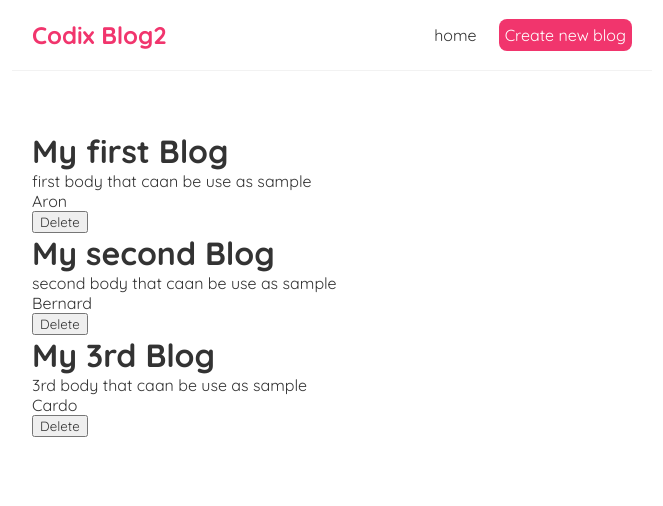
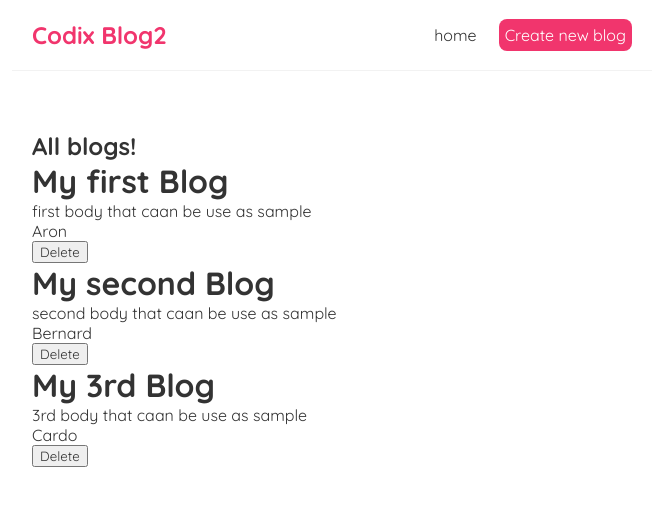
Before and after one commit to Mcodix25/CodixBlog-React, a React (Create React App) app: page / in a window 1280 px wide. Shown: the top 506 px of the page, without its empty margins (308-971 px from the left). Built offline with nearby package versions, Linux system fonts and the light colour scheme.

Commit message:
another commit

```diff
--- a/src/Blog-list.js
+++ b/src/Blog-list.js
@@ -1,10 +1,11 @@
 //import { useState } from "react";
 
-const Bloglist = ({handleDelete,blogs}) => {
+const Bloglist = ({handleDelete,blogs,title}) => {
 
 
     return (
-       <div class='blog-list'>
+       <div className='blog-list'>
+        <h2>{title}</h2>
         {blogs.map((blogsm)=>(
             <div className="blog-preview" key={blogsm.id}>
                 <h1>{blogsm.title}</h1>
--- a/src/home.js
+++ b/src/home.js
@@ -1,4 +1,4 @@
-import { useState } from "react";
+import { useEffect, useState } from "react";
 import Bloglist from "./Blog-list";
 
 const Home = () => {
@@ -25,17 +25,24 @@ const Home = () => {
         }
     ])
 
+
     const handleDelete = (id)=>{
         const newBlog = blogs.filter((blogsf)=>blogsf.id !==id)
-        console.log('check handleclick');
         setBlogs(newBlog);
 
     }
+    useEffect(()=>{
+        console.log('use effect running');
+
+    },[]);
 
     return (
         <div className="Home">
 
        <Bloglist handleDelete={handleDelete} blogs={blogs} title="All blogs!"/>
+
+       <p>{name}</p>
+
 
 
         </div>
```
